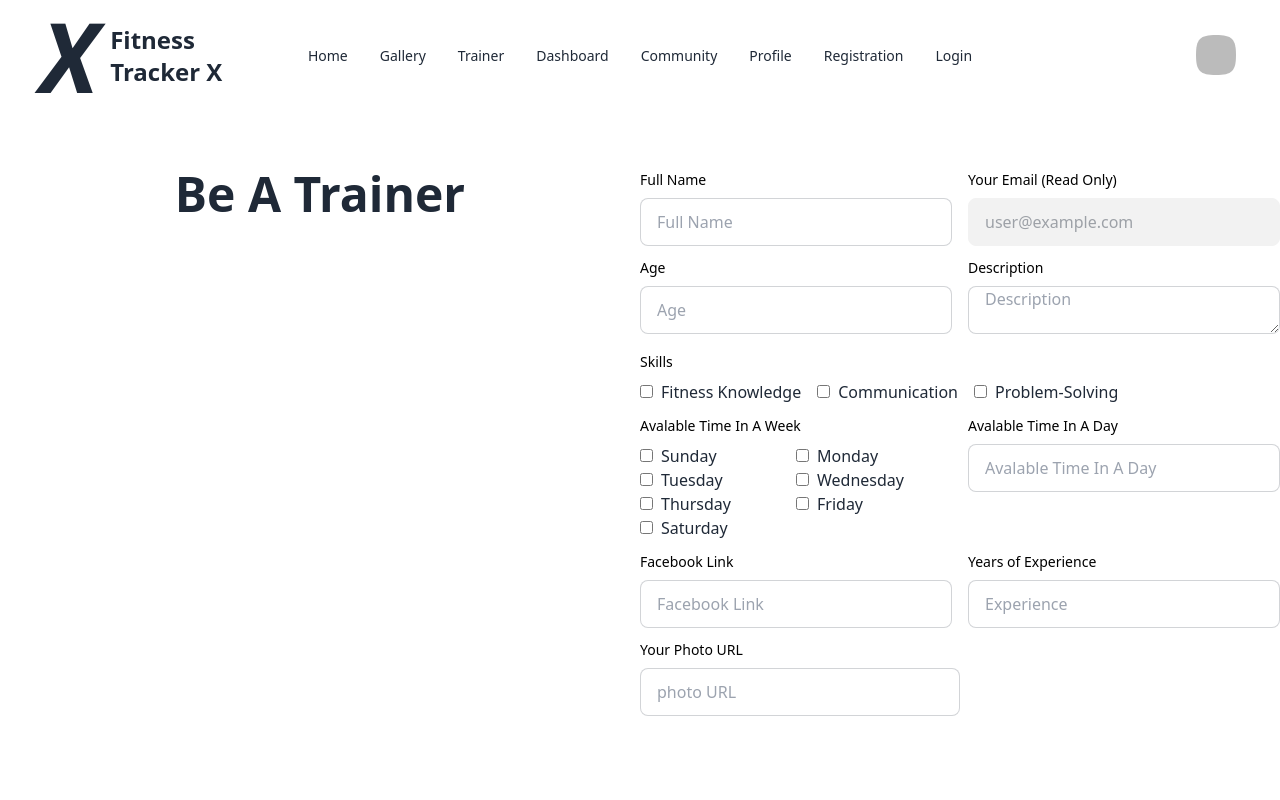
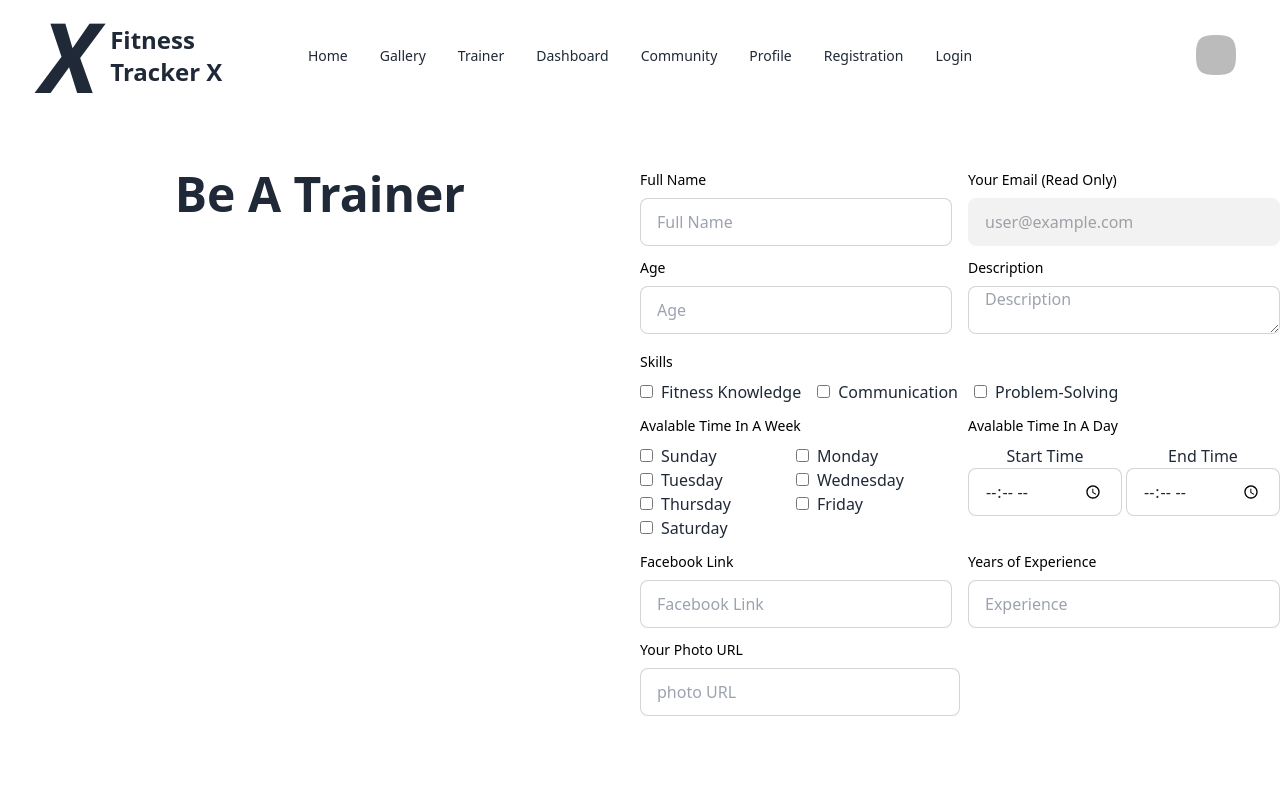
Before and after one commit to NFRIDOY/fitness-tracker-x-client, a React (Vite) app: page /BeATrainer in a window 1280 px wide. Shown: the top 800 px of the page. Built offline with nearby package versions, Linux system fonts and the light colour scheme; no server answers; sample sign-in values are in the browser's storage.

Commit message:
UI: Available time

```diff
--- /dev/null
+++ b/src/components/AvailableTime/AvailableTime.jsx
@@ -0,0 +1,24 @@
+
+
+export default function AvailableTime({timeStart, setTimeStart, timeEnd, setTimeEnd}) {
+    return (
+        <div className="flex gap-1 flex-col lg:flex-row ">
+            <div className="w-1/2">
+                <p className="text-center">
+                    Start Time
+                </p>
+                <label htmlFor="timeStart">
+                    <input id="timeStart" type="time" name="AvalableTimeInADay" className="input input-bordered w-full max-w-xs" placeholder="Avalable Time In A Day" required="" />
+                </label>
+            </div>
+            <div className="w-1/2">
+                <p className="text-center">
+                    End Time
+                </p>
+                <label htmlFor="timeEnd">
+                    <input id="timeStart" type="time" name="AvalableTimeInADay" className="input input-bordered w-full max-w-xs" placeholder="Avalable Time In A Day" required="" />
+                </label>
+            </div>
+        </div>
+    )
+}
--- a/src/components/BeATrainer/BeATrainer.jsx
+++ b/src/components/BeATrainer/BeATrainer.jsx
@@ -9,11 +9,14 @@ import { useState } from 'react';
 import moment from 'moment/moment';
 import CheckboxComponent from '../CheckboxComponent/CheckboxComponent';
 import WeekDaysCheckbox from '../WeekDaysCheckbox/WeekDaysCheckbox';
+import AvailableTime from '../AvailableTime/AvailableTime';
 
 export default function BeATrainer() {
     const [days, setDays] = useState([]);
     const [checkboxValues, setCheckboxValues] = useState([]);
     const [selectedDays, setSelectedDays] = useState([]);
+    const [timeStart, setTimeStart] = useState();
+    const [timeEnd, setTimeEnd] = useState();
 
     const { user } = useAuth()
 
@@ -132,7 +135,9 @@ export default function BeATrainer() {
                                 </div>
                                 <div className="w-1/2">
                                     <label htmlFor="AvalableTimeInADay" className="block mb-2 text-sm font-medium text-black ">Avalable Time In A Day</label>
-                                    <input type="text" name="AvalableTimeInADay" id="AvalableTimeInADay" className="input input-bordered w-full max-w-xs" placeholder="Avalable Time In A Day" required="" />
+                                    {/* <input type="text" name="AvalableTimeInADay" id="AvalableTimeInADay" className="input input-bordered w-full max-w-xs" placeholder="Avalable Time In A Day" required="" /> */}
+                                    <AvailableTime timeStart={timeStart} setTimeStart={setTimeStart} timeEnd={timeEnd} setTimeEnd={setTimeEnd}></AvailableTime>
+
                                 </div>
                             </div>
                             <div className='flex gap-4 justify-between'>
```
